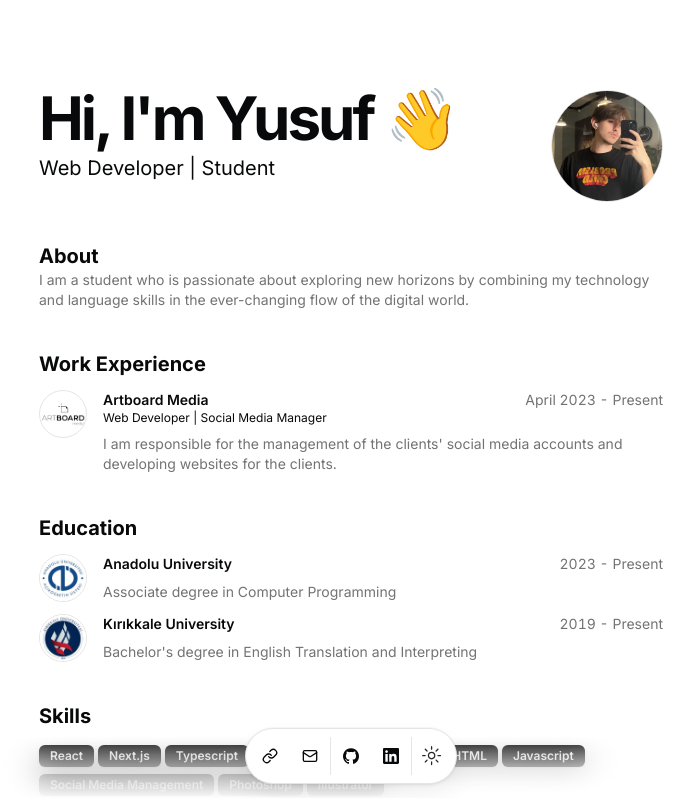
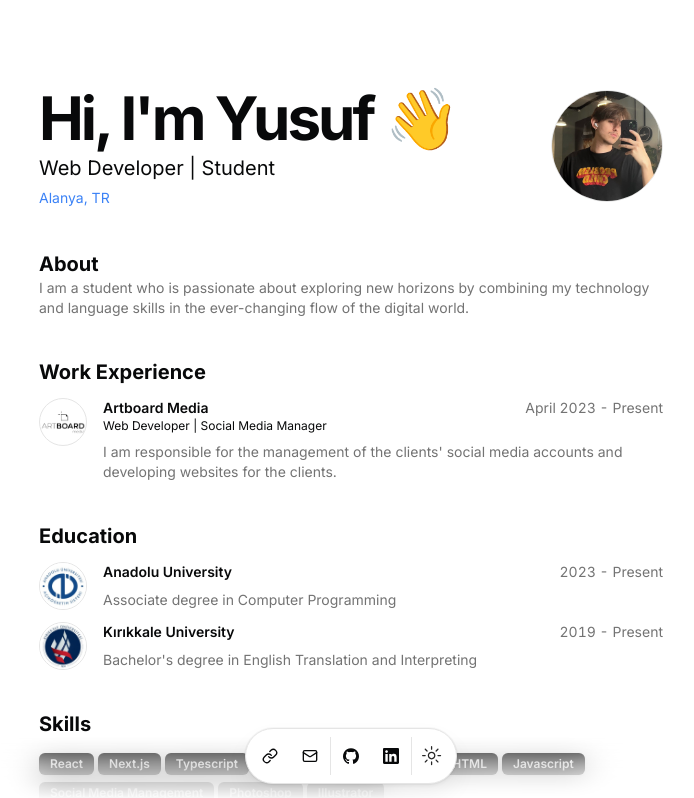
Before and after one commit to Yimikami/portfolio, a Next.js app: page / in a window 1280 px wide. Shown: the top 798 px of the page, without its empty margins (289-983 px from the left). Built offline with nearby package versions, Linux system fonts and the light colour scheme.

Commit message:
location

```diff
--- a/src/app/page.tsx
+++ b/src/app/page.tsx
@@ -29,6 +29,13 @@ export default function Page() {
                 delay={BLUR_FADE_DELAY}
                 text={DATA.description}
               />
+              <a href={DATA.locationLink} target="_blank" className="text-blue-500 hover:underline">
+              <BlurFadeText
+                className="max-w-[600px] md:text-sm"
+                delay={BLUR_FADE_DELAY}
+                text={DATA.location}
+              />
+              </a>
             </div>
             <BlurFade delay={BLUR_FADE_DELAY}>
               <Avatar className="size-28 border">
@@ -164,10 +171,9 @@ export default function Page() {
                   I like building things
                 </h2>
                 <p className="text-muted-foreground md:text-xl/relaxed lg:text-base/relaxed xl:text-xl/relaxed">
-                  I attended{" "}
-                  {DATA.hackathons.length}+ hackathons. It was eye-opening to see the endless possibilities
-                  brought to life by a group of motivated and passionate
-                  individuals.
+                  I attended {DATA.hackathons.length}+ hackathons. It was
+                  eye-opening to see the endless possibilities brought to life
+                  by a group of motivated and passionate individuals.
                 </p>
               </div>
             </div>
@@ -204,7 +210,7 @@ export default function Page() {
                 Get in Touch
               </h2>
               <p className="mx-auto max-w-[600px] text-muted-foreground md:text-xl/relaxed lg:text-base/relaxed xl:text-xl/relaxed">
-                Want to chat? Just send an email {" "}
+                Want to chat? Just send an email{" "}
                 <Link
                   href={DATA.contact.email}
                   className="text-blue-500 hover:underline"
```
